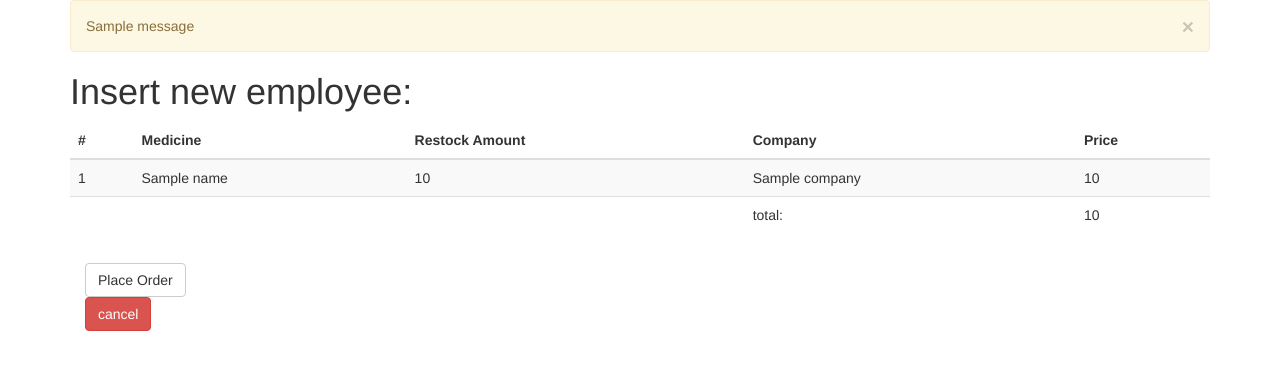
After one commit to Cornslakes/Database-Project-WWI21DSB, a Flask app: template templates/restock_medicine.html in a window 1280 px wide. The commit adds this page. Shown: the top 370 px of the page. Run offline with Flask 3, Linux system fonts and the light colour scheme; tables that the repository leaves empty hold one stand-in row (values such as "Sample post"); the template is opened without the code that fills it: values that come from a table or form of the project are taken from there, most other values are stand-ins (such as "Sample title", 1, 10 or a date in 2020); one stand-in notice (Sample message) is shown; some libraries are stand-ins or nearby versions.

Commit message:
gave functionality to restock medicine when low

```diff
--- a/app.py
+++ b/app.py
@@ -221,6 +221,12 @@ def delete_medicine(id):
     return redirect("/medicine")
 
 
+# functionality for the cancel button in the Medicine order tab
+@app.route("/cancel_medicine_order")
+def cancel_medicine_order():
+    return redirect("/medicine")
+
+
 # -------Change Medicine-------
 class ChangeMedicineForm(FlaskForm):
     name = StringField(
@@ -277,6 +283,64 @@ def stock_minus_one(id):
     else:
         flash("Error: Minimum stock is 0")
     return redirect("/medicine")
+
+
+class RestockingMedicineForm(FlaskForm):
+    submit = SubmitField("Place Order")
+
+
+# -------restock medicine-------
+@app.route("/restock_medicine", methods=["GET", "POST"])
+def restock_medicine():
+    form = RestockingMedicineForm()
+    medicines = Medicine.query.all()
+
+    names = []
+    restocking_amounts = []
+    restocking_prices = []
+    companys = []
+    ids = []
+    total = 0
+    for medication in medicines:
+        name = medication.Medicine_Name
+        restock_amount = 10 - medication.Medicine_Amount
+        restocking_price = float(medication.Medicine_Pricing[1:]) * restock_amount
+        if restock_amount > 0:
+            ids.append(medication.Medicine_ID)
+            names.append(name)
+            restocking_amounts.append(restock_amount)
+            restocking_prices.append("$" + str(restocking_price))
+            companys.append("Company")
+            total += restocking_price
+    if total == 0:
+        flash("there is nothing to restock")
+        return redirect("/medicine")
+
+    if form.validate_on_submit():
+        for medicine in medicines:
+            medicine.Medicine_Amount = 10
+            db.session.commit()
+        restock_message = ""
+        for name in names:
+            restock_message += name + ", "
+        flash(
+            "Successfully restocked: "
+            + restock_message[:-2]
+            + " for a total of    "
+            + str(total)
+            + "$"
+        )
+        return redirect("/medicine")
+
+    return render_template(
+        "restock_medicine.html",
+        names=names,
+        amounts=restocking_amounts,
+        prices=restocking_prices,
+        companys=companys,
+        total="$" + str(total),
+        form=form,
+    )
 
 
 # ---------------------------------------------------------
--- a/database_populate.sql
+++ b/database_populate.sql
@@ -26,7 +26,7 @@ VALUES
   ('2d3fe77f-f7bf-4578-bc92-749e14ff3379', 'Cross', 'Jeffery', '1991-09-07', '$3904.70', 'Nurse'),
   ('7a528f9d-ba97-4166-90b6-1c354915e2c2', 'Williams', 'Tiffany', '1990-11-05', '$9064.13', 'Doctor'),
   ('71536415-6b83-4594-b899-19303fb378d8', 'Blackwell', 'Tammy', '1973-04-07', '$7418.58', 'Doctor'),
-  ('5f1b5f6e-ea49-406f-a5ec-3e0a67068685', 'Sullivan', 'Kimberly', '1998-02-18', '$9465.67', 'Doctor')
+  ('5f1b5f6e-ea49-406f-a5ec-3e0a67068685', 'Sullivan', 'Kimberly', '1998-02-18', '$9465.67', 'Doctor'),
   ('73fdf819-60e5-4d9e-838d-b2d11a009f0c', 'Dunn', 'Danielle', '1960-10-10', '$3095.06', 'Nurse'),
   ('e2749763-a41c-43a8-b3ed-3a1c9f6e2d44', 'Gutierrez', 'Drew', '1996-07-06', '$4777.86', 'Nurse'),
   ('9e6a61a1-2a86-44e2-a57c-dd5329dbfe0b', 'Clark', 'Jeffrey', '1983-03-19', '$3313.46', 'Nurse'),
@@ -233,5 +233,4 @@ VALUES
     ('43aebc23-7b9f-4f15-a652-4be9e13faa1f', 'Summerbreeze', 10),
     ('9f9ad0c7-09d8-45fb-b293-1e4b1c8c59d5', 'Springvale', 5),
     ('eca57c86-2a61-4e68-84b2-8978c876aad4', 'Autumnwood', 8),
-    ('d6e9c3fa-bd9e-4f7d-aac5-968a2c8e0f01', 'Winterhaven', 6),
-    ('1a2b3c4d-5e6f-7g8h-9i10-jk11l12m13n', 'Harmony Hills', 7);
+    ('d6e9c3fa-bd9e-4f7d-aac5-968a2c8e0f01', 'Winterhaven', 6);
--- a/templates/employee.html
+++ b/templates/employee.html
@@ -2,6 +2,7 @@
 title %}Company{% endblock %} {% block page_content %}
 <div class="page-header">
   <h1>List of staffed employees:</h1>
+  <a href="/add_employee"><button>Add new employee</button></a>
   <table class="table table-dark table-striped">
     <thead class="thead-dark">
       <tr>
@@ -39,6 +40,5 @@ title %}Company{% endblock %} {% block page_content %}
       </tr>
     </tbody>
   </table>
-  <a href="/add_employee">Add new employee</a>
 </div>
 {% endblock %}
--- /dev/null
+++ b/templates/restock_medicine.html
@@ -0,0 +1,55 @@
+{% extends "bootstrap/base.html" %} {% import "bootstrap/wtf.html" as wtf %} {%
+block title %}Company{% endblock %} {% block head %} {{ super() }} {% endblock
+%} {% block content %}
+<div class="container">
+  {% for message in get_flashed_messages() %}
+  <div class="alert alert-warning">
+    <button type="button" class="close" data-dismiss="alert">&times;</button>
+    {{ message }}
+  </div>
+  {% endfor %} {% block page_content %}
+
+  <h1>Insert new employee:</h1>
+  <table class="table table-dark table-striped">
+    <thead class="thead-dark">
+      <tr>
+        <th scope="col">#</th>
+        <th scope="col">Medicine</th>
+        <th scope="col">Restock Amount</th>
+        <th scope="col">Company</th>
+        <th scope="col">Price</th>
+      </tr>
+    </thead>
+    <tbody>
+      {% for names in names %}
+      <tr>
+        <td class="med_name">{{ loop.index }}</td>
+        <td class="med_name">{{names}}</td>
+        <td class="med_name">{{amounts[loop.index-1]}}</td>
+        <td class="med_name">{{companys[loop.index-1]}}</td>
+        <td class="med_name">{{prices[loop.index-1]}}</td>
+        {% endfor %}
+      </tr>
+      <tr>
+        <td class="med_name"></td>
+        <td class="med_name"></td>
+        <td class="med_name"></td>
+        <td class="med_name">total:</td>
+        <td class="med_name">
+          <p class="fw-bold">{{total}}</p>
+        </td>
+      </tr>
+    </tbody>
+  </table>
+
+  <div class="col-md-12">
+    {{ wtf.quick_form(form) }}<a
+      href="{{ url_for('cancel_medicine_order') }}"
+      title="cancel"
+      ><button type="button" class="btn btn-danger">cancel</button></a
+    >
+  </div>
+  {% endblock %}
+</div>
+
+{% endblock %} {% block scripts %} {{ super() }} {% endblock %}
```
Also changed, not shown: templates/medicine.html (+10 -1 lines), 1 other file.
